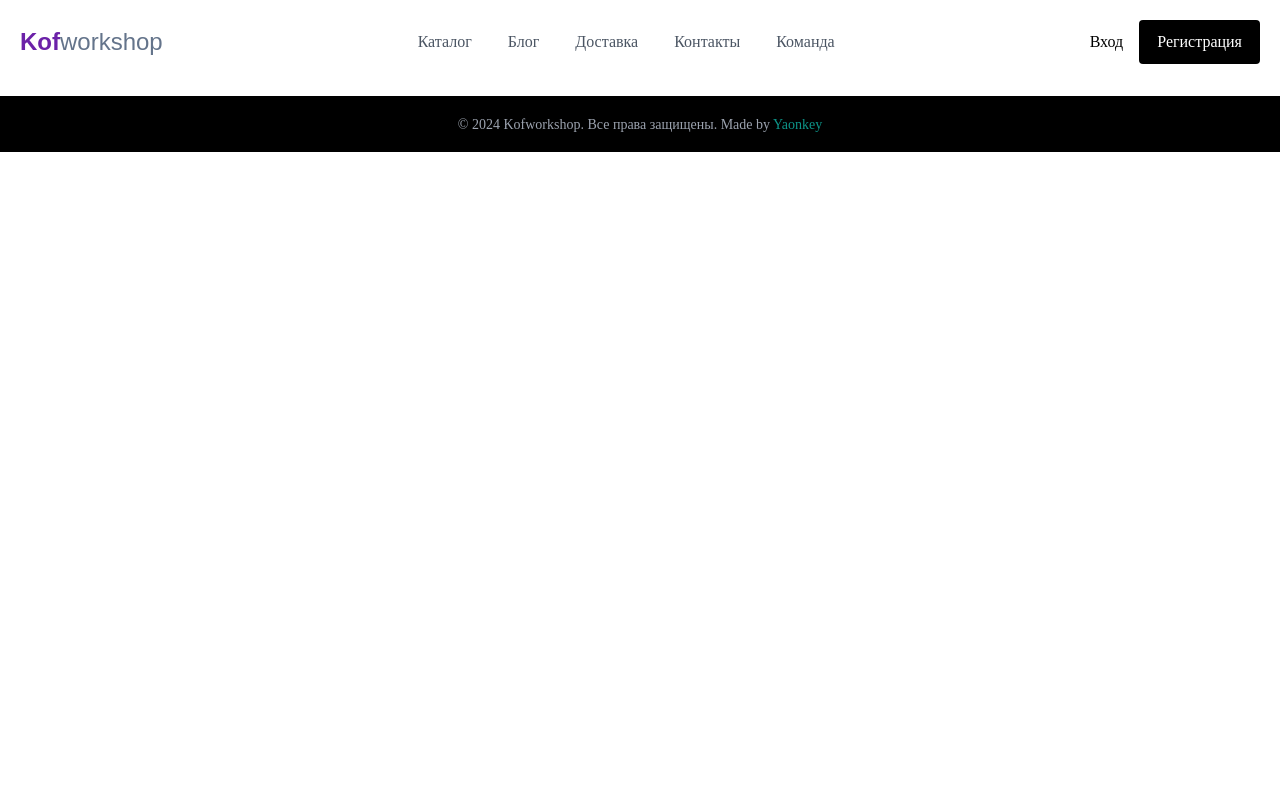
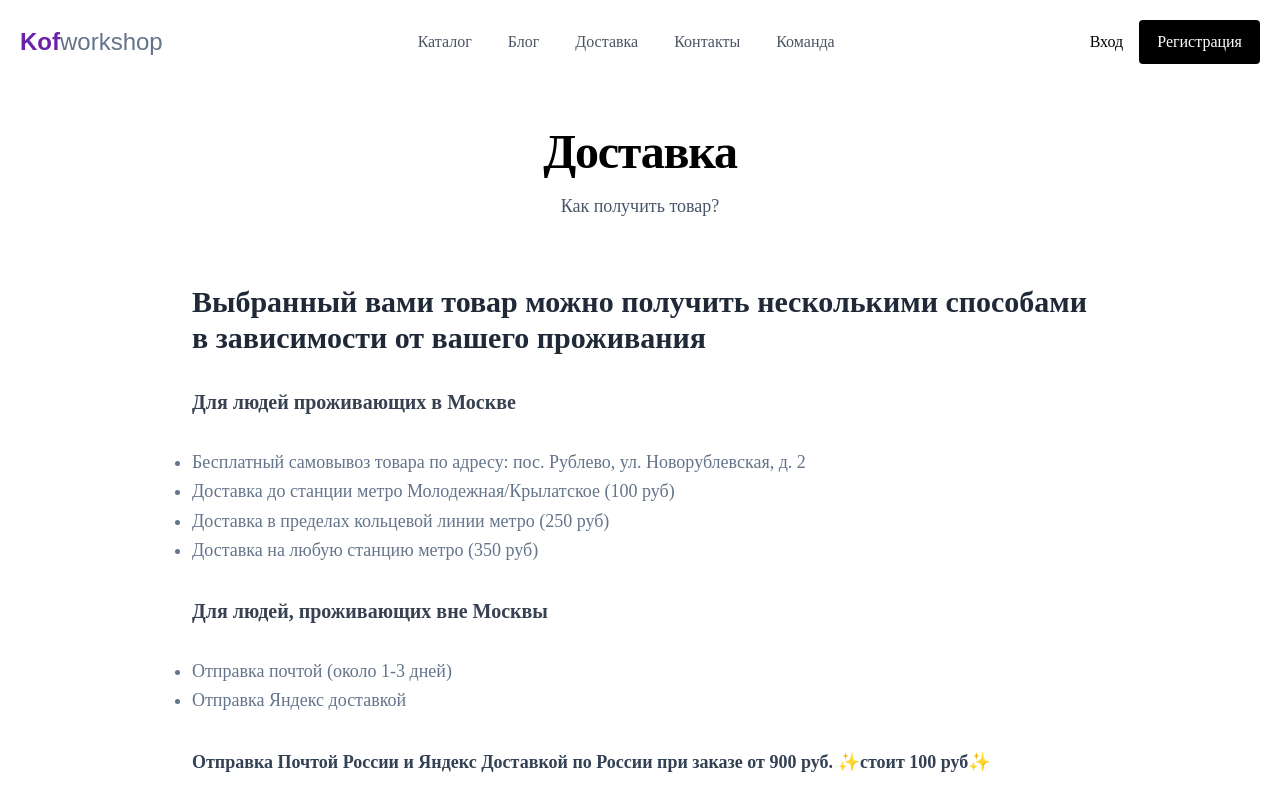
Before and after one commit to yaonkey/kofworkshop-frontend, a Nuxt app: page /delivery in a window 1280 px wide. Shown: the top 800 px of the page. Built offline with nearby package versions, Linux system fonts and the light colour scheme.

Commit message:
add text for delivery page

```diff
--- a/components/landing/Footer.vue
+++ b/components/landing/Footer.vue
@@ -1,6 +1,6 @@
 <template>
     <footer
-        class="flex flex-col overflow-hidden mt-8 items-center bg-black w-full bottom-0 relative"
+        class="flex flex-col overflow-hidden mt-8 items-center bg-black w-full bottom-0 left-0 relative"
     >
         <div class="w-auto mx-auto max-w-screen-xl p-4">
             <span class="text-sm text-gray-400"
--- a/pages/delivery.vue
+++ b/pages/delivery.vue
@@ -5,5 +5,43 @@ definePageMeta({
 </script>
 
 <template>
-    <LandingContainer> </LandingContainer>
+    <LandingContainer>
+        <LandingSectionhead>
+            <template v-slot:title>Доставка</template>
+            <template v-slot:desc>Как получить товар?</template>
+        </LandingSectionhead>
+
+        <div class="flex flex-col gap-8 mx-auto max-w-4xl mt-16 h-screen">
+            <h2 class="font-bold text-3xl text-gray-800">
+                Выбранный вами товар можно получить несколькими способами в
+                зависимости от вашего проживания
+            </h2>
+            <h5 class="font-semibold text-xl text-gray-700">
+                Для людей проживающих в Москве
+            </h5>
+            <ol class="text-lg leading-relaxed text-slate-500 list-disc">
+                <li>
+                    Бесплатный самовывоз товара по адресу: пос. Рублево, ул.
+                    Новорублевская, д. 2
+                </li>
+                <li>
+                    Доставка до станции метро Молодежная/Крылатское (100 руб)
+                </li>
+                <li>Доставка в пределах кольцевой линии метро (250 руб)</li>
+                <li>Доставка на любую станцию метро (350 руб)</li>
+            </ol>
+
+            <h5 class="font-semibold text-xl text-gray-700">
+                Для людей, проживающих вне Москвы
+            </h5>
+            <ol class="text-lg leading-relaxed text-slate-500 list-disc">
+                <li>Отправка почтой (около 1-3 дней)</li>
+                <li>Отправка Яндекс доставкой</li>
+            </ol>
+            <p class="text-lg leading-relaxed font-bold text-slate-700">
+                Отправка Почтой России и Яндекс Доставкой по России при заказе
+                от 900 руб. ✨стоит 100 руб✨
+            </p>
+        </div>
+    </LandingContainer>
 </template>
```
